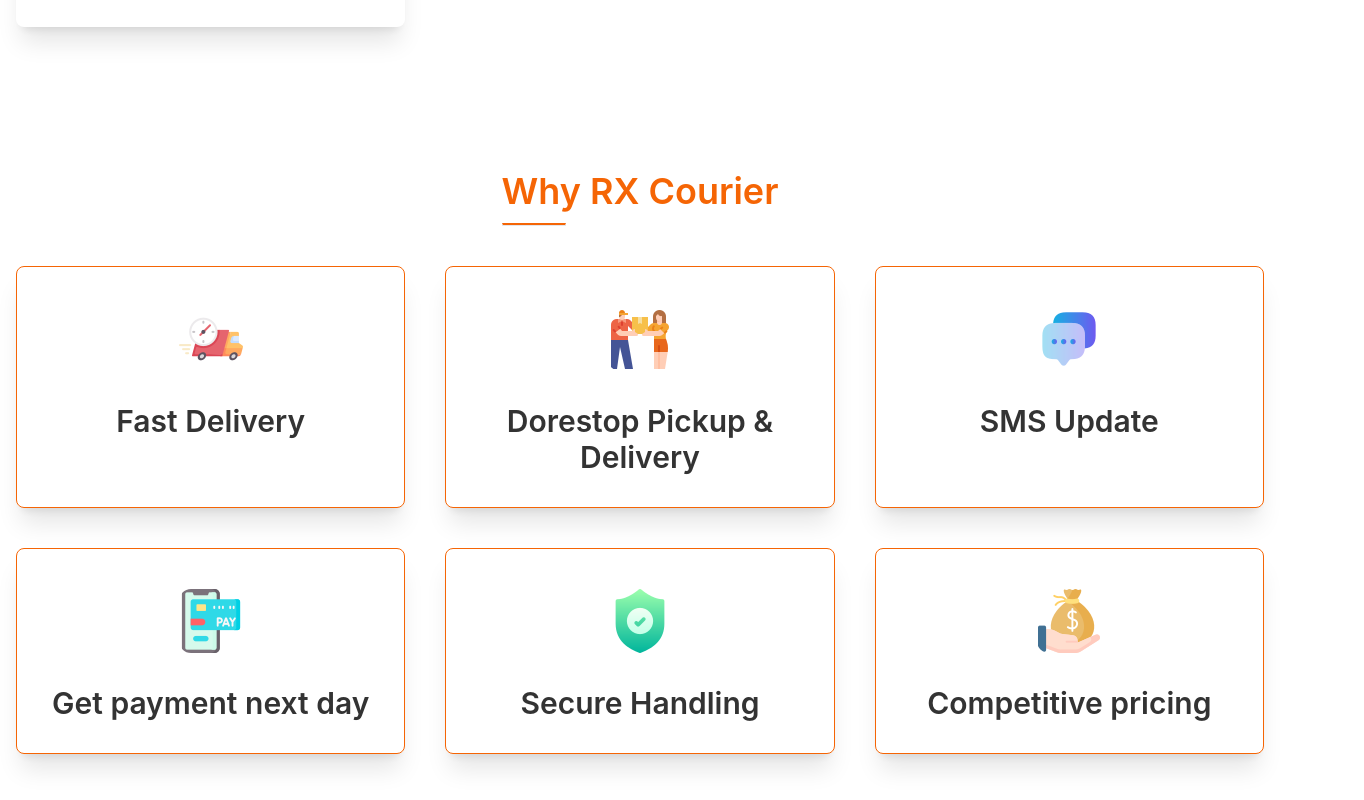
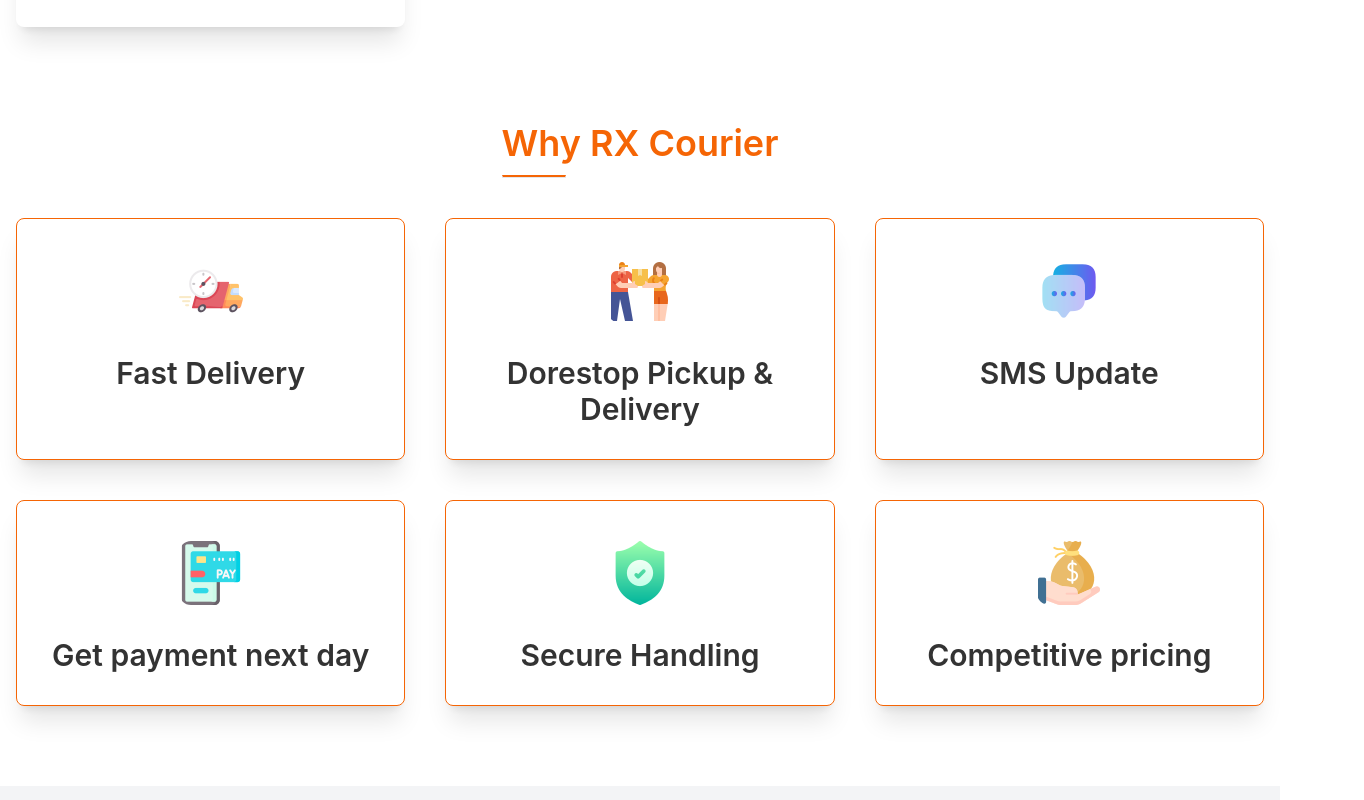
Before and after one commit to habib-sc/rx-courier-react, a React (Create React App) app: page / in a window 1280 px wide. Shown: the part 2140-2940 px from the top of the page, 1364 px wide, since content can reach past the window. Built offline with nearby package versions, Linux system fonts and the light colour scheme.

Commit message:
why choose us animation fix

```diff
--- a/src/components/Shared/WhyRX/WhyRX.js
+++ b/src/components/Shared/WhyRX/WhyRX.js
@@ -11,14 +11,14 @@ const WhyRX = () => {
     }, []);
 
     return (
-        <section className="mt-32 container px-4 mx-auto">
+        <section className="container px-4 mx-auto my-10">
             <div className="text-4xl font-semibold text-primary flex justify-center">
                 <div>
                     <h2 className="">Why RX Courier</h2>
                     <div className="border border-t-2 border-t-primary w-16 mt-3"></div>
                 </div>
             </div>
-            <div className="grid grid-cols-1 md:grid-cols-3 gap-10 mt-10" data-aos="fade-up-right" data-aos-duration="1000">
+            <div className="grid grid-cols-1 md:grid-cols-3 gap-10 mt-10">
                 {
                     whyRxItem.map(item => <WhyRxItem key={item.id} item={item}></WhyRxItem>)
                 }
--- a/src/components/Shared/WhyRX/WhyRxItem.js
+++ b/src/components/Shared/WhyRX/WhyRxItem.js
@@ -1,7 +1,7 @@
 
 const WhyRxItem = ({item}) => {
     return (
-        <div class="card bg-base-100 shadow-xl rounded-lg border border-primary">
+        <div class="card bg-base-100 shadow-xl rounded-lg border border-primary" data-aos="fade-up-right" data-aos-duration="1500" data-aos-delay="400">
             <figure class="px-10 pt-10">
                 <img src={item.img} alt="Shoes" class="rounded-xl" />
             </figure>
```
Also changed, not shown: public/index.html (+4 -4 lines).
